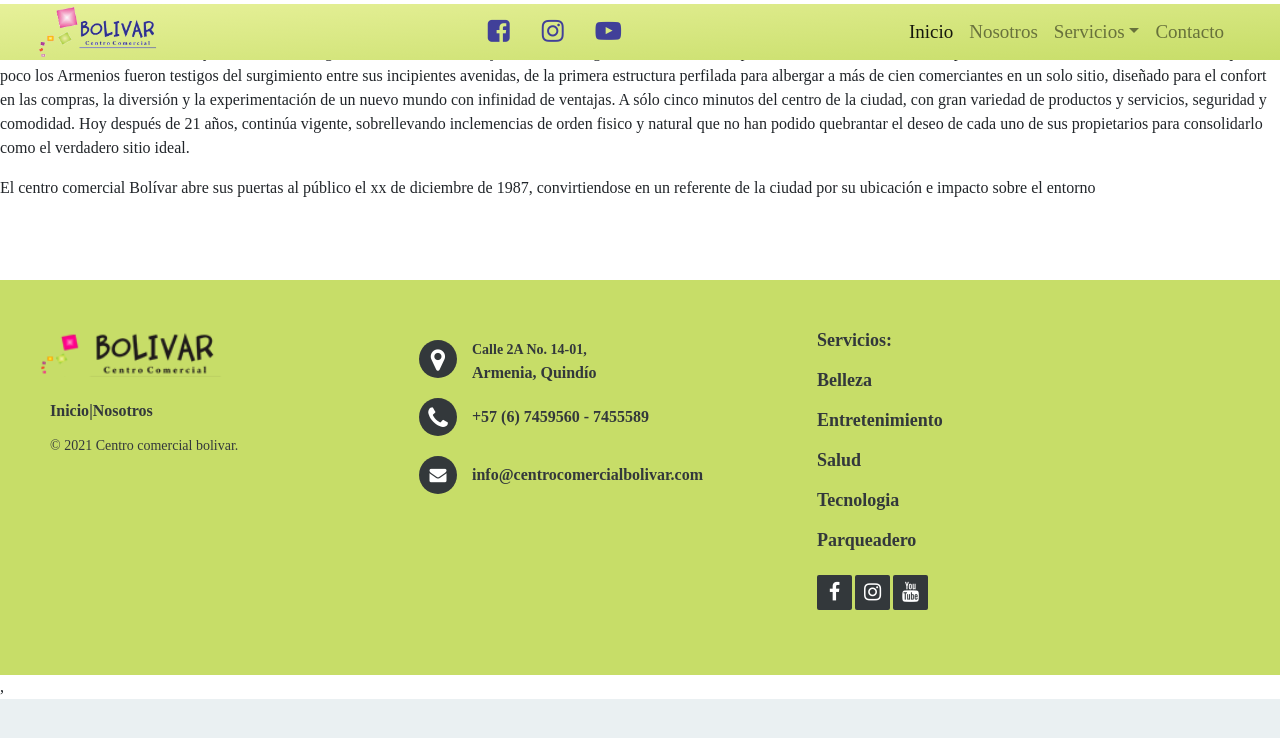
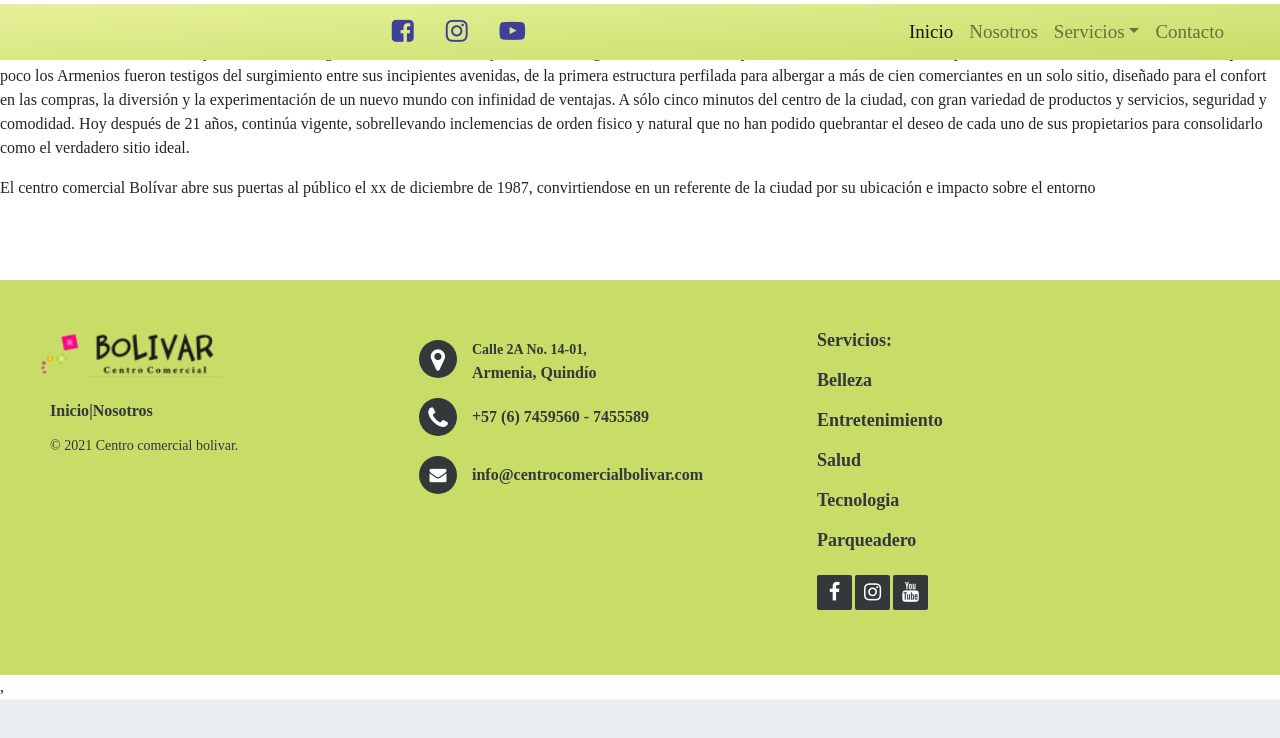
Before and after one commit to esthefaniaL/cc-app, a React (Create React App) app: page /nosotros in a window 1280 px wide. Shown: the top 738 px of the page. Built offline with nearby package versions, Linux system fonts and the light colour scheme.

Commit message:
quito el logo

```diff
--- a/src/components/Cabezote.js
+++ b/src/components/Cabezote.js
@@ -12,7 +12,7 @@ class Cabezote extends React.Component {
                     <div class="container-fluid" style={{ position: "fixed", backgroundColor: "white" , alignItems:"center", padding:"0rem 3rem 0rem 0rem", height:"7vh"}}>
 
 
-                        <a class="navbar-brand" href="./"> <img src={logo} alt="logo" className='logo-img' style={{ display: "flex"}} /></a>
+                        <a class="navbar-brand" href="./"> <img src={logo} alt="logo" className='logo-img' style={{ display: "none"}} /></a>
 
                         <div className="redes" style={{ display: "flex"}}>
 
```
